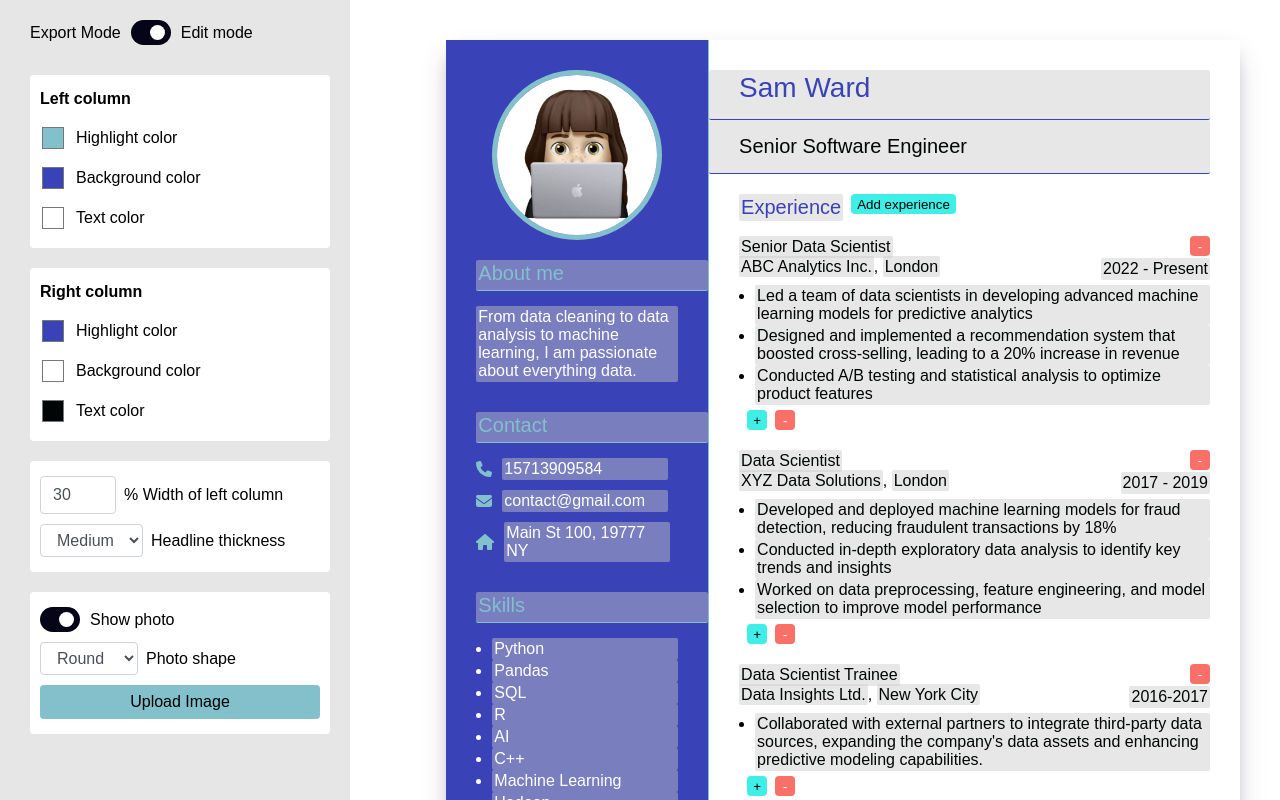
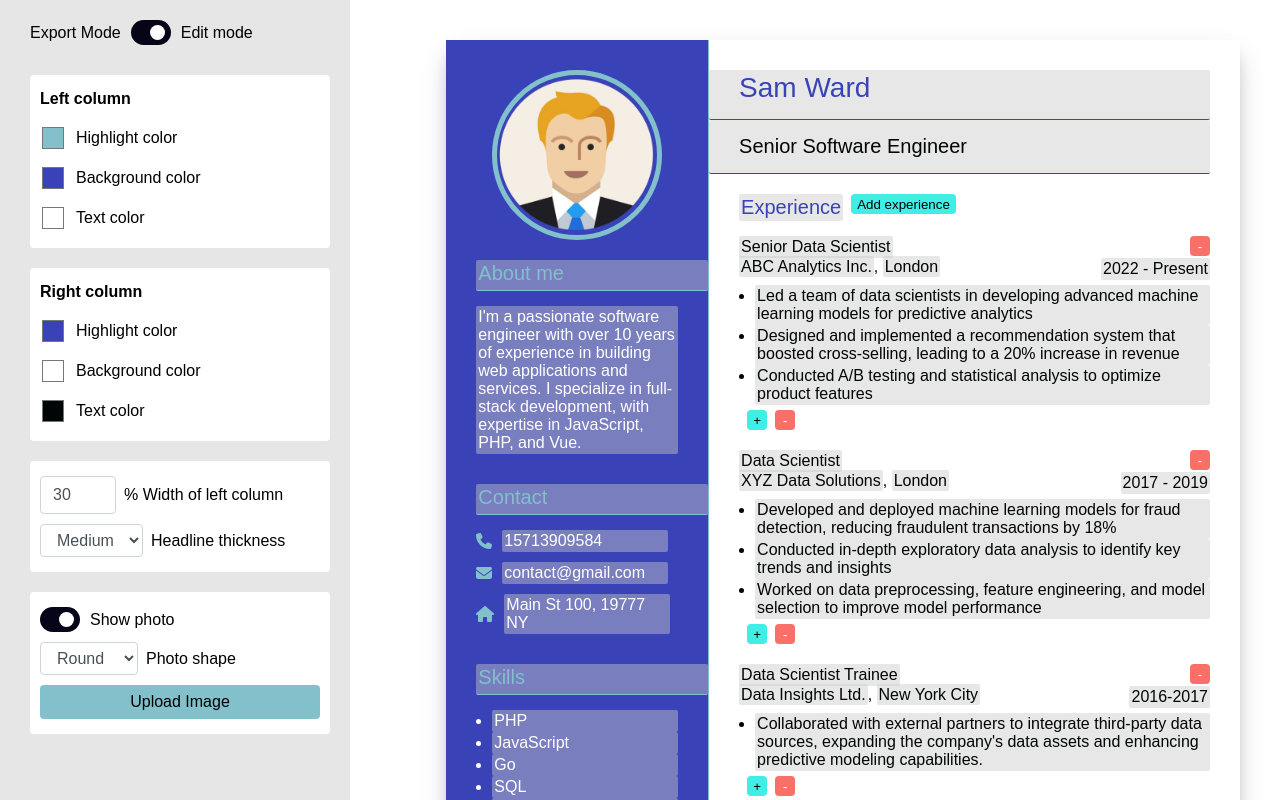
Before and after one commit to barcasam7/cv-builder, a Vue app: page / in a window 1280 px wide. Shown: the top 800 px of the page. Built offline with nearby package versions, Linux system fonts and the light colour scheme.

Commit message:
convert app.vue to ts

```diff
--- a/index.html
+++ b/index.html
@@ -4,7 +4,7 @@
       <meta charset="UTF-8" />
       <link rel="icon" type="image/svg+xml" href="/vite.svg" />
       <meta name="viewport" content="width=device-width, initial-scale=1.0" />
-      <title>Vite + Vue</title>
+      <title>Resume Builder</title>
    </head>
    <body>
       <div id="app"></div>
--- a/src/App.vue
+++ b/src/App.vue
@@ -76,45 +76,45 @@
                   <SectionHeadline :headline="headlines[0]" @headline-edited="updateHeadline($event, 0)" :editing="editing" />
 
                   <div :contenteditable="editing" @input="updateProperty($event, 'introText')">
-                     {{ introText }}
+                     {{ resumeData.introText }}
                   </div>
                </ResumeSection>
 
                <ResumeSection>
                   <SectionHeadline :headline="headlines[1]" @headline-edited="updateHeadline($event, 1)" :editing="editing" />
 
-                  <Contact :contact="contact" @edit="updateNestedProperty" :editing="editing" :icon-color="colors.left.highlight" />
+                  <ContactComponent :contact="resumeData.contact" @edit="updateNestedProperty" :editing="editing" :icon-color="colors.left.highlight" />
                </ResumeSection>
 
                <ResumeSection>
                   <SectionHeadline :headline="headlines[2]" @headline-edited="updateHeadline($event, 2)" :editing="editing" />
 
                   <ul>
-                     <li v-for="(skill, index) in skills" :key="index" :contenteditable="editing" @input="updateNestedProperty($event, 'skills', index)">
+                     <li v-for="(skill, index) in resumeData.skills" :key="index" :contenteditable="editing" @input="updateArray($event, 'skills', index)">
                         {{ skill }}
                      </li>
                   </ul>
-                  <EditButtons @add-click="skills.push('new entry')" @remove-click="skills.pop()" :show-remove-btn="skills.length > 0" />
+                  <EditButtons @add-click="resumeData.skills.push('new entry')" @remove-click="resumeData.skills.pop()" :show-remove-btn="resumeData.skills.length > 0" />
                </ResumeSection>
 
                <ResumeSection>
                   <SectionHeadline :headline="headlines[3]" @headline-edited="updateHeadline($event, 3)" :editing="editing" />
                   <ul>
-                     <li v-for="(highlight, index) in highlights" :key="index" :contenteditable="editing" @input="updateNestedProperty($event, 'highlights', index)">
+                     <li v-for="(highlight, index) in resumeData.highlights" :key="index" :contenteditable="editing" @input="updateArray($event, 'highlights', index)">
                         {{ highlight }}
                      </li>
                   </ul>
-                  <EditButtons @add-click="highlights.push('new entry')" @remove-click="highlights.pop()" :show-remove-btn="highlights.length > 0" />
+                  <EditButtons @add-click="resumeData.highlights.push('new entry')" @remove-click="resumeData.highlights.pop()" :show-remove-btn="resumeData.highlights.length > 0" />
                </ResumeSection>
             </div>
 
             <div class="right-col">
                <div class="personal-name" :contenteditable="editing" @input="updateProperty($event, 'name')">
-                  {{ name }}
+                  {{ resumeData.name }}
                </div>
 
                <div class="personal-title" :contenteditable="editing" @input="updateProperty($event, 'title')">
-                  {{ title }}
+                  {{ resumeData.title }}
                </div>
 
                <ResumeSection>
@@ -192,10 +192,10 @@
    </main>
 </template>
 
-<script setup>
+<script setup lang="ts">
 import ResumeSection from "./components/ResumeSection.vue";
 import SectionHeadline from "./components/SectionHeadline.vue";
-import Contact from "./components/Contact.vue";
+import ContactComponent from "./components/Contact.vue";
 import EditButtons from "./components/EditButtons.vue";
 import ToggleSwitch from "./components/ToggleSwitch.vue";
 import Sidebar from "./components/Sidebar.vue";
@@ -205,8 +205,14 @@ import SelectInput from "./components/SelectInput.vue";
 import ImgUpload from "./components/ImgUpload.vue";
 import ExportPdf from "./components/ExportPdf.vue";
 import { ref, computed } from "vue";
+import { Colour, Education, Experience, Data } from "./types";
 
-const colors = ref({
+type Colours = {
+   left: Colour;
+   right: Colour;
+};
+
+const colors = ref<Colours>({
    left: {
       highlight: "#82c0cc",
       text: "#ffffff",
@@ -218,19 +224,28 @@ const colors = ref({
       background: "#ffffff",
    },
 });
-const name = ref("Sam Ward");
-const title = ref("Senior Software Engineer");
-const introText = ref("From data cleaning to data analysis to machine learning, I am passionate about everything data.");
-const imageUrl = ref("/profile_pic.jpg");
-const headlines = ref(["About me", "Contact", "Skills", "Certifications", "Experience", "Education"]);
-const contact = ref({
-   phone: "15713909584",
-   email: "contact@gmail.com",
-   address: "Main St 100, 19777 NY",
+
+type NestedProperty = "contact";
+type ArrayProperty = "skills" | "highlights";
+type DataStringProperty = Omit<Data, NestedProperty | ArrayProperty>;
+
+const resumeData = ref<Data>({
+   name: "Sam Ward",
+   title: "Senior Software Engineer",
+   introText:
+      "I'm a passionate software engineer with over 10 years of experience in building web applications and services. I specialize in full-stack development, with expertise in JavaScript, PHP, and Vue.",
+   contact: {
+      phone: "15713909584",
+      email: "contact@gmail.com",
+      address: "Main St 100, 19777 NY",
+   },
+   skills: ["PHP", "JavaScript", "Go", "SQL", "AWS", "Docker", "Typescript", "CSS", "HTML", "BigQuery", "Elasticsearch"],
+   highlights: ["Full-stack development", "Agile methodologies", "Cloud computing", "CI/CD pipelines"],
 });
-const skills = ref(["Python", "Pandas", "SQL", "R", "AI", "C++", "Machine Learning", "Hadoop", "TensorFlow", "PyTorch", "NLP"]);
-const highlights = ref(["Natural Language Processing with Python (Coursera)", "Recommendation Systems with TensorFlow on GCP (Google)"]);
-const experience = ref([
+
+const imageUrl = ref<string>("/profile_pic.png");
+const headlines = ref<string[]>(["About me", "Contact", "Skills", "Certifications", "Experience", "Education"]);
+const experience = ref<Experience[]>([
    {
       title: "Senior Data Scientist",
       company: "ABC Analytics Inc.",
@@ -262,7 +277,7 @@ const experience = ref([
    },
 ]);
 
-const education = ref([
+const education = ref<Education[]>([
    {
       title: "Master of Science in Data Science",
       university: "StellarTech University",
@@ -282,12 +297,12 @@ const education = ref([
    },
 ]);
 
-const editing = ref(true);
-const widthLeft = ref(30);
-const imageShape = ref("round");
-const headlineWeight = ref("400");
-const showImage = ref(true);
-const resumeFormat = ref("a4");
+const editing = ref<boolean>(true);
+const widthLeft = ref<number>(30);
+const imageShape = ref<string>("round");
+const headlineWeight = ref<string>("400");
+const showImage = ref<boolean>(true);
+const resumeFormat = ref<string>("a4");
 
 const cssVariables = computed(() => {
    return {
@@ -305,36 +320,46 @@ const percentageWidthLeft = computed(() => {
    return widthLeft.value + "%";
 });
 
-const updateHeadline = (newValue, index) => {
+const updateHeadline = (newValue: string, index: number) => {
    headlines.value[index] = newValue;
 };
 
-const updateProperty = (event, key) => {
-   this[key] = event.target.innerText;
+const updateProperty = (event: Event, key: keyof DataStringProperty) => {
+   resumeData.value[key] = (event.target as HTMLDivElement).innerText;
 };
 
-const updateNestedProperty = (event, key1, key2) => {
-   this[key1][key2] = event.target.innerText;
+const updateArray = (event: Event, key: "skills" | "highlights", index: number) => {
+   resumeData.value[key][index] = (event.target as HTMLDivElement).innerText;
 };
 
-const updateExperience = (event, key, index) => {
-   experience.value[index][key] = event.target.innerText;
+const updateNestedProperty = (event: Event, key1: NestedProperty, key2: keyof Data[NestedProperty]) => {
+   resumeData.value[key1][key2] = (event.target as HTMLElement).innerText;
 };
 
-const updateExperienceDescription = (event, index1, index2) => {
-   experience.value[index1]["description"][index2] = event.target.innerText;
+const updateExperience = (event: Event, key: keyof Experience, index: number) => {
+   if (key === "description") {
+      return;
+   }
+   experience.value[index][key] = (event.target as HTMLElement).innerText;
 };
 
-const updateEducation = (event, key, index) => {
-   education.value[index][key] = event.target.innerText;
+const updateExperienceDescription = (event: Event, index1: number, index2: number) => {
+   experience.value[index1]["description"][index2] = (event.target as HTMLElement).innerText;
 };
 
-const updateEducationDescription = (event, index1, index2) => {
-   education.value[index1]["description"][index2] = event.target.innerText;
+const updateEducation = (event: Event, key: keyof Education, index: number) => {
+   if (key === "description") {
+      return;
+   }
+   education.value[index][key] = (event.target as HTMLElement).innerText;
+};
+
+const updateEducationDescription = (event: Event, index1: number, index2: number) => {
+   education.value[index1]["description"][index2] = (event.target as HTMLElement).innerText;
 };
 
 const addExperience = () => {
-   experience.unshift({
+   experience.value.unshift({
       title: "Job Title",
       company: "Company",
       location: "Location",
@@ -344,7 +369,7 @@ const addExperience = () => {
 };
 
 const addEducation = () => {
-   education.unshift({
+   education.value.unshift({
       title: "Education title",
       university: "University",
       location: "Location",
@@ -353,19 +378,19 @@ const addEducation = () => {
    });
 };
 
-const removeExperience = (index) => {
+const removeExperience = (index: number) => {
    experience.value.splice(index, 1);
 };
 
-const removeEducation = (index) => {
+const removeEducation = (index: number) => {
    education.value.splice(index, 1);
 };
 
-const toggleEditMode = (isChecked) => {
+const toggleEditMode = (isChecked: boolean) => {
    editing.value = isChecked;
 };
 
-const toggleImageDisplay = (isChecked) => {
+const toggleImageDisplay = (isChecked: boolean) => {
    showImage.value = isChecked;
 };
 </script>
```
Also changed, not shown: src/types.ts (+31 -0 lines), public/profile_pic.jpg (deleted), public/profile_pic.png (added).
